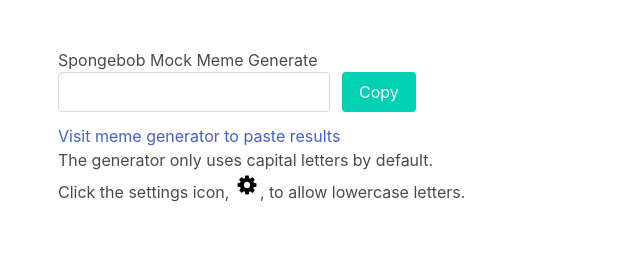
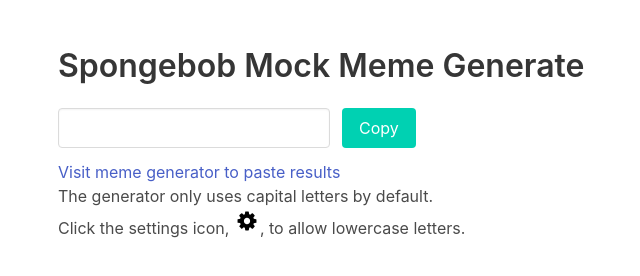
Before and after one commit to ChrisSMendoza/spongebob-mocking-meme-sentence-generator, a plain HTML site: page index.html in a window 1280 px wide. Shown: the whole page, without its empty margins (6-646 px from the left). Drawn offline with nearby package versions, Linux system fonts and the light colour scheme.

Commit message:
make heading large with bulma title class

```diff
--- a/index.html
+++ b/index.html
@@ -18,7 +18,7 @@
 
         <div class="container">
 
-            <h1>Spongebob Mock Meme Generate</h1>
+            <h1 class="title">Spongebob Mock Meme Generate</h1>
 
             <p id="spongebob-mock-formatted-text"></p>
 
```
